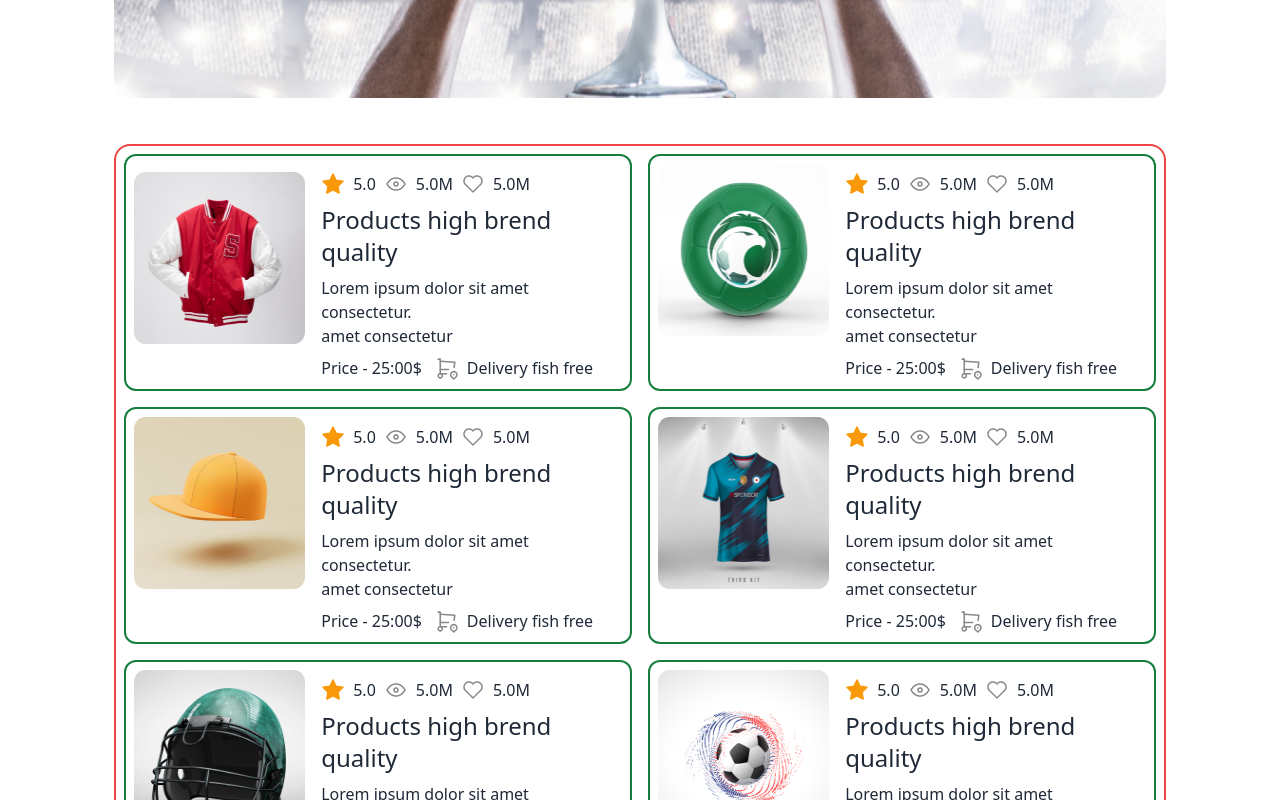
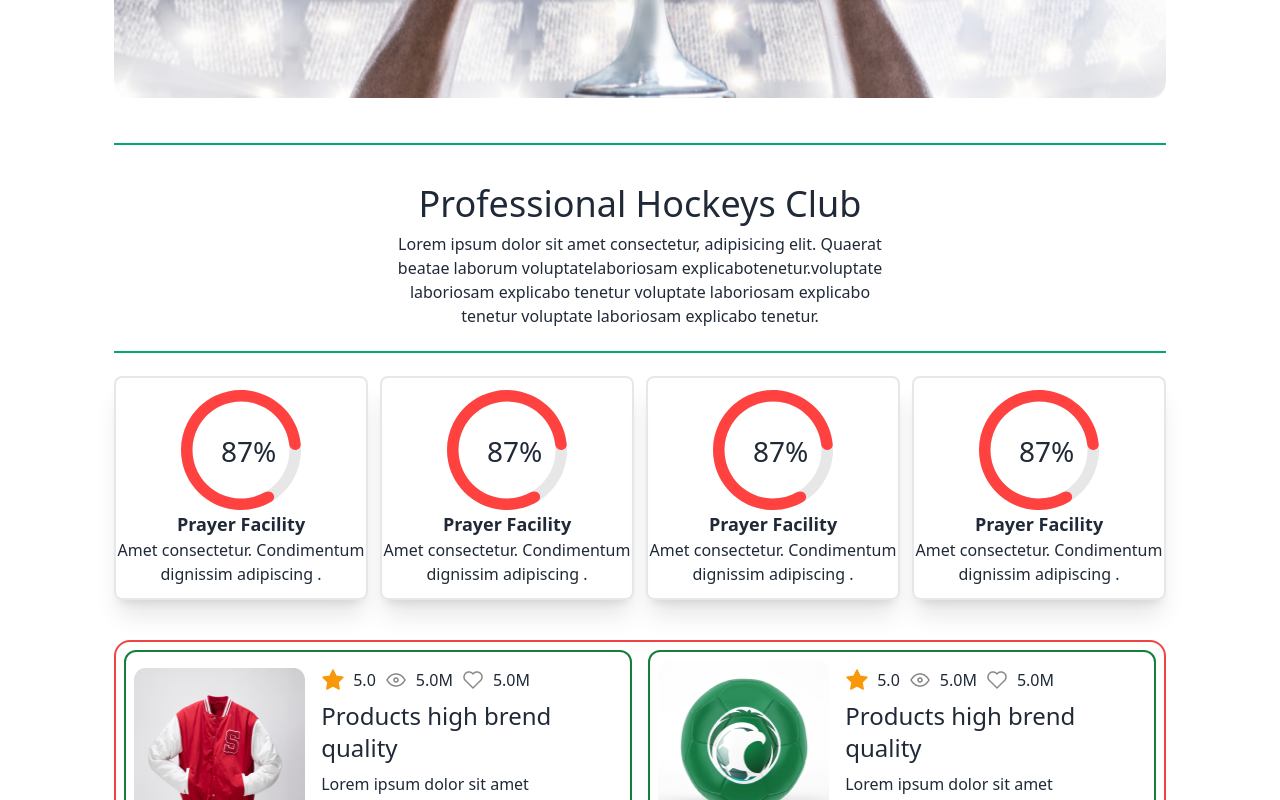
Before and after one commit to Ariful4a/web-, a plain HTML site: page index.html in a window 1280 px wide. Shown: the part 691-1491 px from the top of the page. Drawn offline with nearby package versions, Linux system fonts and the light colour scheme.

Commit message:
item add

```diff
--- a/index.html
+++ b/index.html
@@ -78,6 +78,49 @@
                   </div>
             </div>
         </section>
+        <section>
+            <div class="divider divider-success lg:mx-6 mx-4 my-8"></div>
+            <div class="text-center lg:mx-0 mx-4">
+                <h1 class="lg:text-4xl text-2xl mb-2">Professional Hockeys Club</h1>
+                <p class="lg:w-[500px] mx-auto">Lorem ipsum dolor sit amet consectetur, adipisicing elit. Quaerat beatae laborum voluptatelaboriosam explicabotenetur.voluptate laboriosam explicabo tenetur voluptate laboriosam explicabo tenetur voluptate laboriosam explicabo tenetur.</p>
+            </div>
+            <div class="divider divider-success lg:mx-6 mx-4"></div>
+            <div class="grid lg:grid-cols-4 mx-6 gap-3">
+                <div class="border-2 rounded-lg py-3 shadow-xl">
+                        <h1 class="absolute text-[28px] lg:ml-[105px] ml-[143px] mt-10">87%</h1>
+                        <div class="flex justify-center">
+                        <img src="imgages/Group 9 (2).svg" alt="">
+                        </div>
+                        <h1 class="text-lg text-center font-extrabold">Prayer Facility</h1>
+                        <p class="text-center">Amet consectetur. Condimentum<br>dignissim adipiscing .</p>
+                </div>
+                <div class="border-2 rounded-lg py-3 shadow-xl">
+                     <h1 class="absolute text-[28px] lg:ml-[105px] ml-[143px] mt-10">87%</h1>
+                     <div class="flex justify-center">
+                     <img src="imgages/Group 9 (2).svg" alt="">
+                     </div>
+                     <h1 class="text-lg text-center font-extrabold">Prayer Facility</h1>
+                     <p class="text-center">Amet consectetur. Condimentum<br>dignissim adipiscing .</p>
+                </div>
+                <div class="border-2 rounded-lg py-3 shadow-xl">
+                      <h1 class="absolute text-[28px] lg:ml-[105px] ml-[143px] mt-10">87%</h1>
+                     <div class="flex justify-center">
+                     <img src="imgages/Group 9 (2).svg" alt="">
+                     </div>
+                     <h1 class="text-lg text-center font-extrabold">Prayer Facility</h1>
+                     <p class="text-center">Amet consectetur. Condimentum<br>dignissim adipiscing .</p>
+                 </div>
+                 <div class="border-2 rounded-lg py-3 shadow-xl">
+                      <h1 class="absolute text-[28px] lg:ml-[105px] ml-[143px] mt-10">87%</h1>
+                      <div class="flex justify-center">
+                      <img src="imgages/Group 9 (2).svg" alt="">
+                     </div>
+                     <h1 class="text-lg text-center font-extrabold">Prayer Facility</h1>
+                     <p class="text-center">Amet consectetur. Condimentum<br>dignissim adipiscing .</p>
+                </div>
+            </div>
+        </section>
+
         <section class="grid lg:grid-cols-2 gap-4 border-2 border-red-500 rounded-2xl py-2 px-2 lg:mx-6 mx-4 my-10">
             <div class="lg:flex gap-4 border-2 border-green-700 rounded-xl py-2 px-2">
                 <div class="lg:mx-0 mx-5 mt-2">
```
Also changed, not shown: imgages/Group 9 (1).png (added), imgages/Group 9 (1).svg (added), imgages/Group 9 (2).png (added), imgages/Group 9 (2).svg (added), imgages/Group 9 (3).png (added), imgages/Group 9 (4).svg (added), imgages/Group 9 (5).svg (added), imgages/Group 9.png (added).
